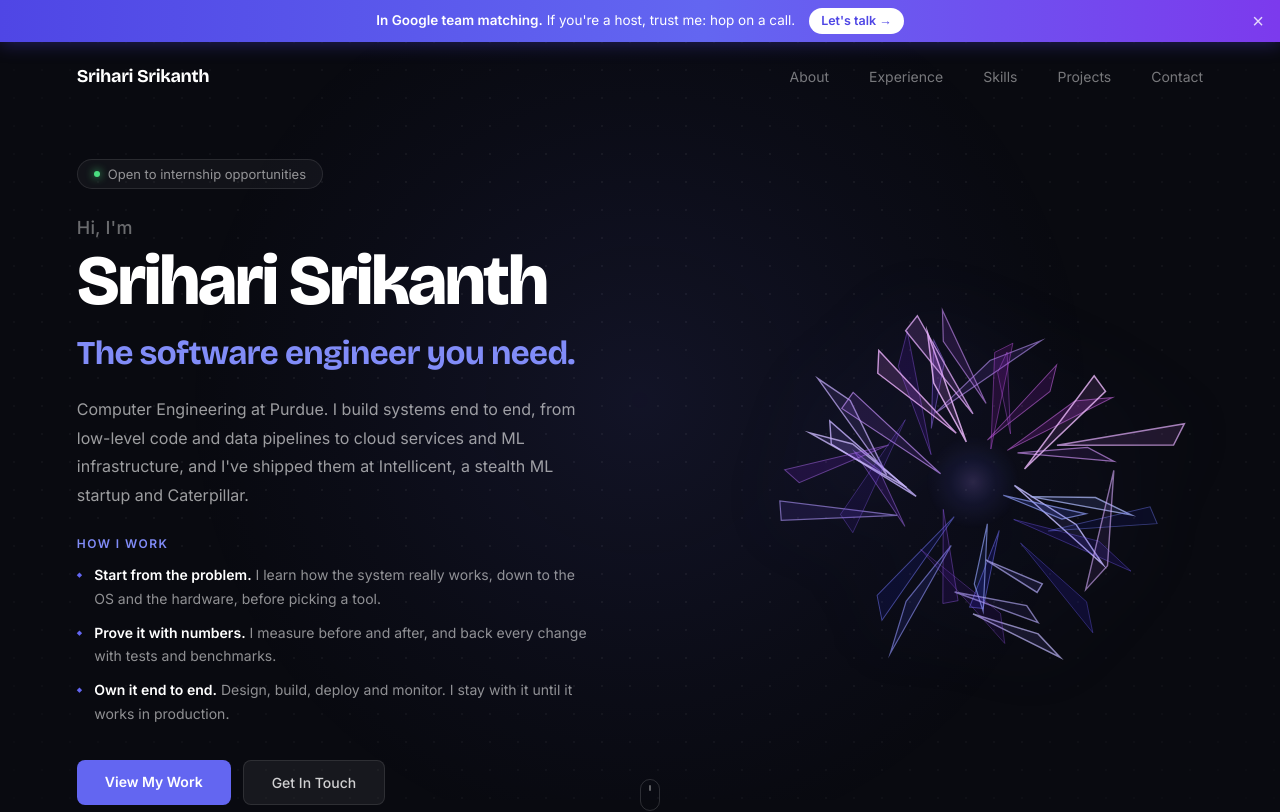
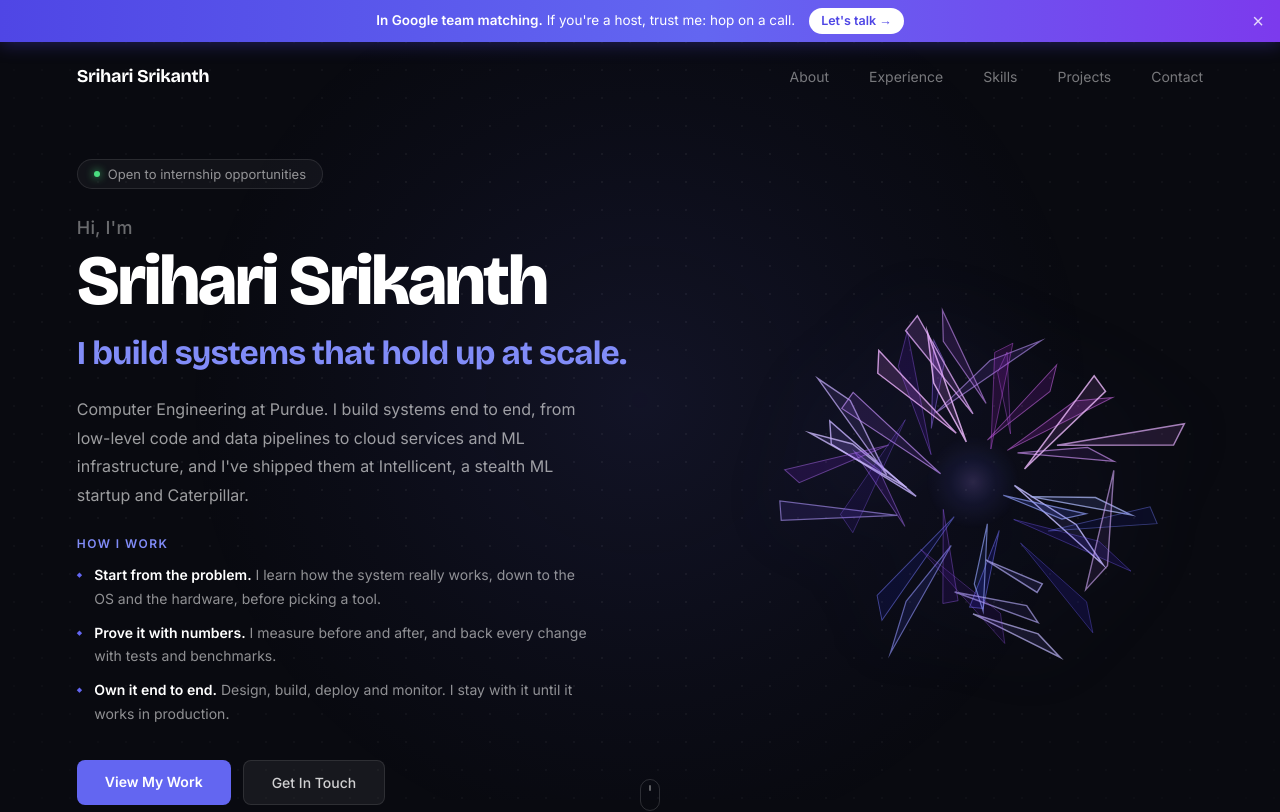
Before and after one commit to Srihari87/Website, a React (Vite) app: page / in a window 1280 px wide. Shown: the top 812 px of the page. Built offline with nearby package versions, Linux system fonts and the light colour scheme; some icons are missing.

Commit message:
Hero tagline: I build systems that hold up at scale.

```diff
--- a/src/App.jsx
+++ b/src/App.jsx
@@ -539,7 +539,7 @@ function Hero() {
 
           <motion.div variants={fadeUp(0.32)} initial="hidden" animate="visible"
             style={{ fontFamily: "'Bricolage Grotesque', sans-serif", fontSize: "clamp(20px, 2.6vw, 36px)", fontWeight: 700, color: "#818cf8", marginBottom: 22, letterSpacing: "-0.02em" }}>
-            The software engineer you need.
+            I build systems that hold up at scale.
           </motion.div>
 
           <motion.p variants={fadeUp(0.42)} initial="hidden" animate="visible"
```
